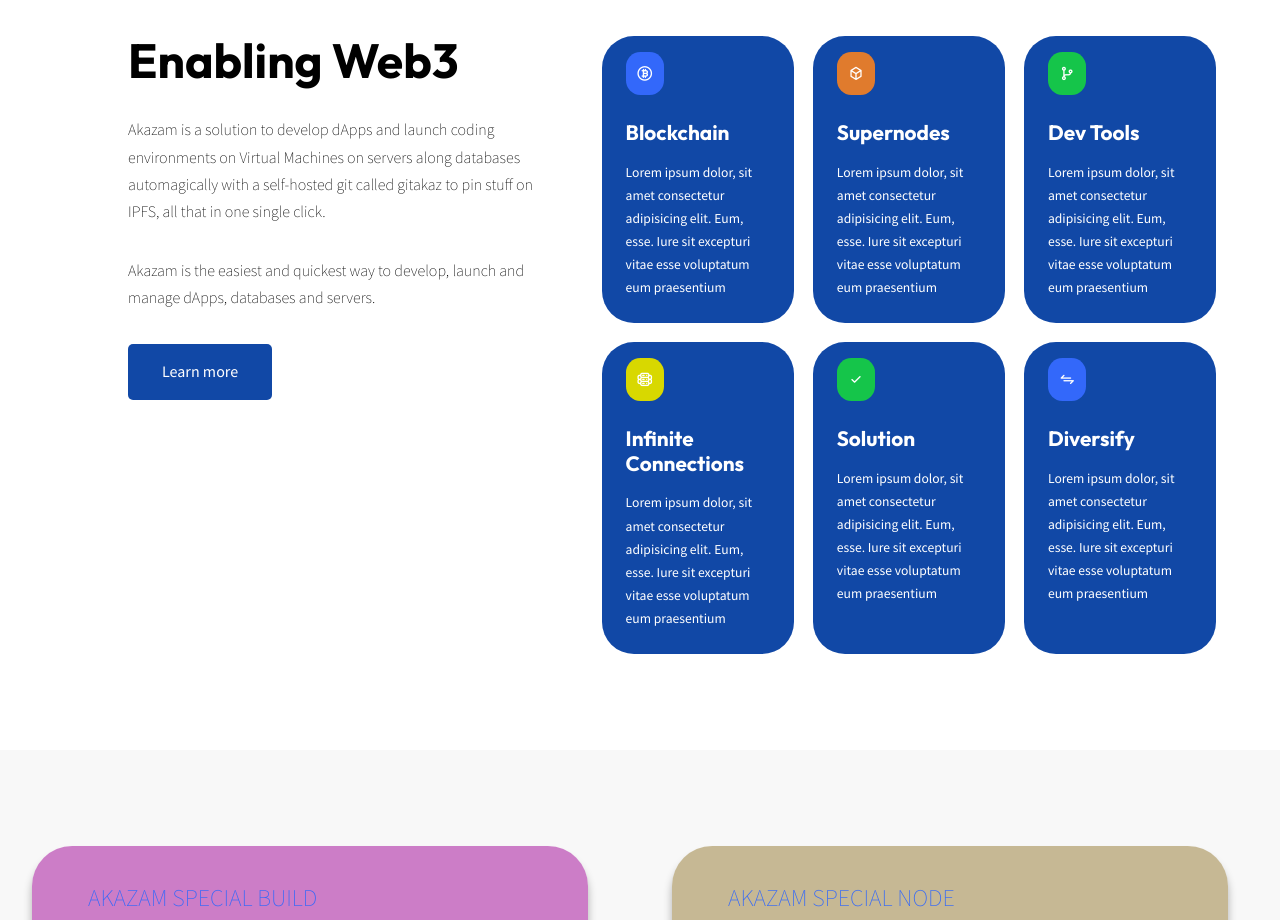
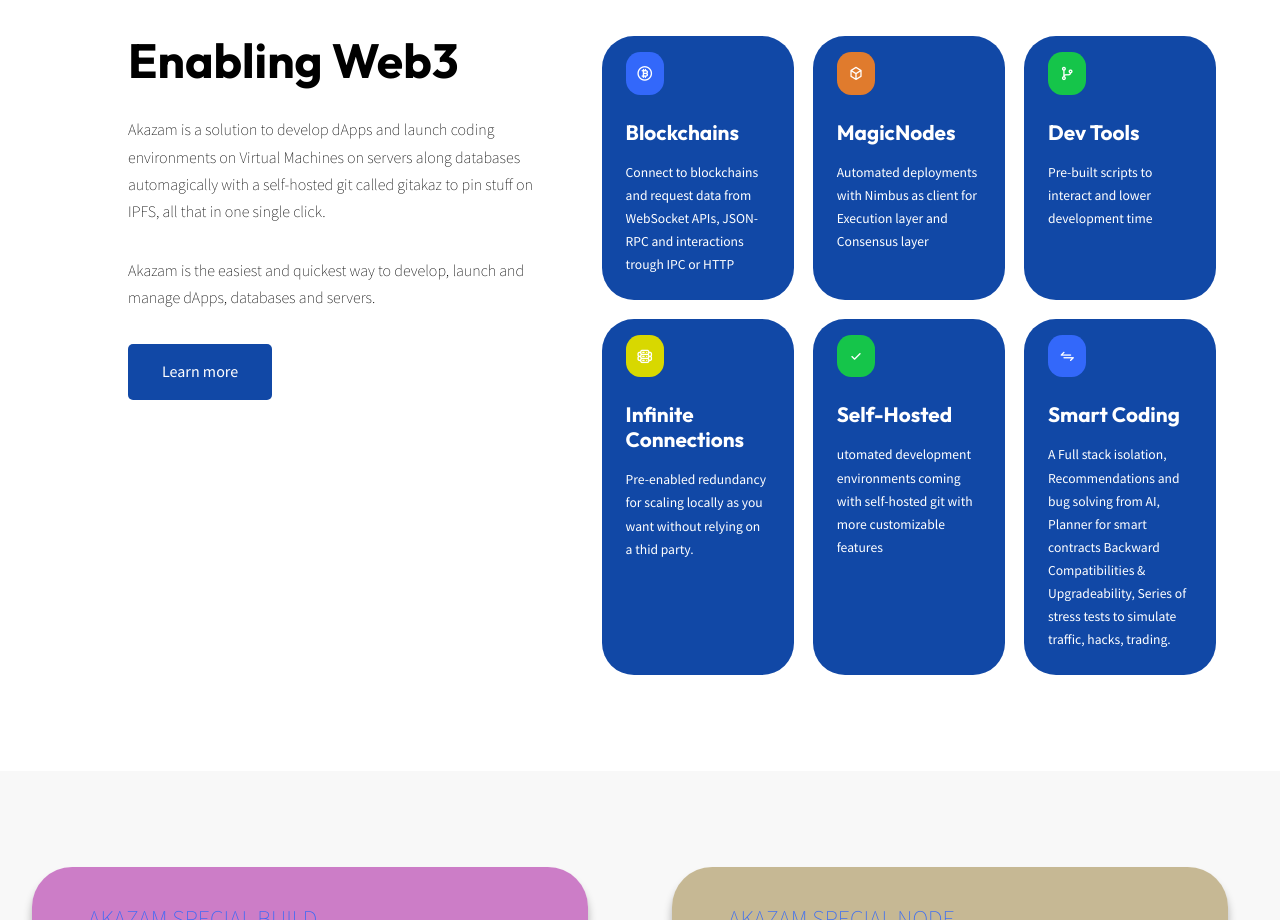
Before and after one commit to thedevblok/akazamwebsite, a website built with Vite: page index.html in a window 1280 px wide. Shown: the part 1060-1980 px from the top of the page. Built offline with nearby package versions, Linux system fonts and the light colour scheme; files whose address does not match are found by name.

Commit message:
Update index.html

```diff
--- a/index.html
+++ b/index.html
@@ -75,39 +75,34 @@
             <div class="usecases_right">
                 <article class="usecases_items">
                     <span class="usecases_icon"><i class="uil uil-bitcoin-circle"></i></span>
-                        <h4>Blockchain</h4>
-                        <p>Lorem ipsum dolor, sit amet consectetur adipisicing elit.
-                            Eum, esse. Iure sit excepturi vitae esse voluptatum eum praesentium</p>
+                        <h4>Blockchains</h4>
+                        <p>Connect to blockchains and request data from WebSocket APIs, JSON-RPC and interactions trough IPC or HTTP </p>
                 </article>
                 <article class="usecases_items">
                     <span class="usecases_icon"><i class="uil uil-cube"></i></span>
-                        <h4>Supernodes</h4>
-                        <p>Lorem ipsum dolor, sit amet consectetur adipisicing elit.
-                            Eum, esse. Iure sit excepturi vitae esse voluptatum eum praesentium</p>
+                        <h4>MagicNodes</h4>
+                        <p>Automated deployments with Nimbus as client for Execution layer and Consensus layer</p>
                 </article>
                 <article class="usecases_items">
                     <span class="usecases_icon"><i class="uil uil-code-branch"></i></span>
                         <h4>Dev Tools</h4>
-                        <p>Lorem ipsum dolor, sit amet consectetur adipisicing elit.
-                            Eum, esse. Iure sit excepturi vitae esse voluptatum eum praesentium</p>
+                        <p>Pre-built scripts to interact and lower development time</p>
                 </article>
                 <article class="usecases_items">
                     <span class="usecases_icon"><i class="uil uil-servers"></i></span>
                         <h4>Infinite Connections</h4>
-                        <p>Lorem ipsum dolor, sit amet consectetur adipisicing elit.
-                            Eum, esse. Iure sit excepturi vitae esse voluptatum eum praesentium</p>
+                        <p>Pre-enabled redundancy for scaling locally as you want without relying on a thid party.</p>
                 </article>
                 <article class="usecases_items">
                     <span class="usecases_icon"><i class="uil uil-check"></i></span>
-                        <h4>Solution</h4>
-                        <p>Lorem ipsum dolor, sit amet consectetur adipisicing elit.
-                            Eum, esse. Iure sit excepturi vitae esse voluptatum eum praesentium</p>
+                        <h4>Self-Hosted</h4>
+                        <p>utomated development environments coming with self-hosted git with more customizable features</p>
                 </article>
                 <article class="usecases_items">
                     <span class="usecases_icon"><i class="uil uil-exchange"></i></span>
-                        <h4>Diversify</h4>
-                        <p>Lorem ipsum dolor, sit amet consectetur adipisicing elit.
-                            Eum, esse. Iure sit excepturi vitae esse voluptatum eum praesentium</p>
+                        <h4>Smart Coding</h4>
+                        <p>A Full stack isolation, Recommendations and bug solving from AI, Planner for smart contracts Backward Compatibilities & Upgradeability,
+                         Series of stress tests to simulate traffic, hacks, trading. </p>
                 </article>
             </div>
         </div>
```
